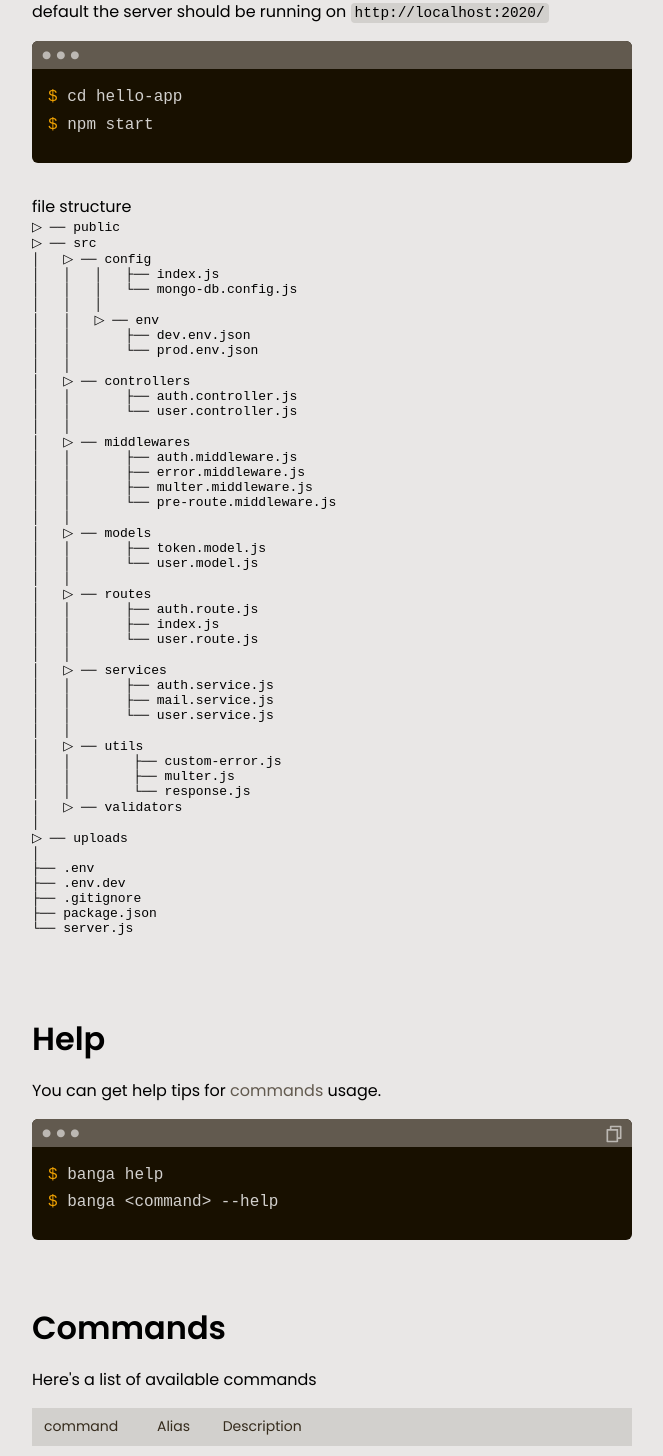
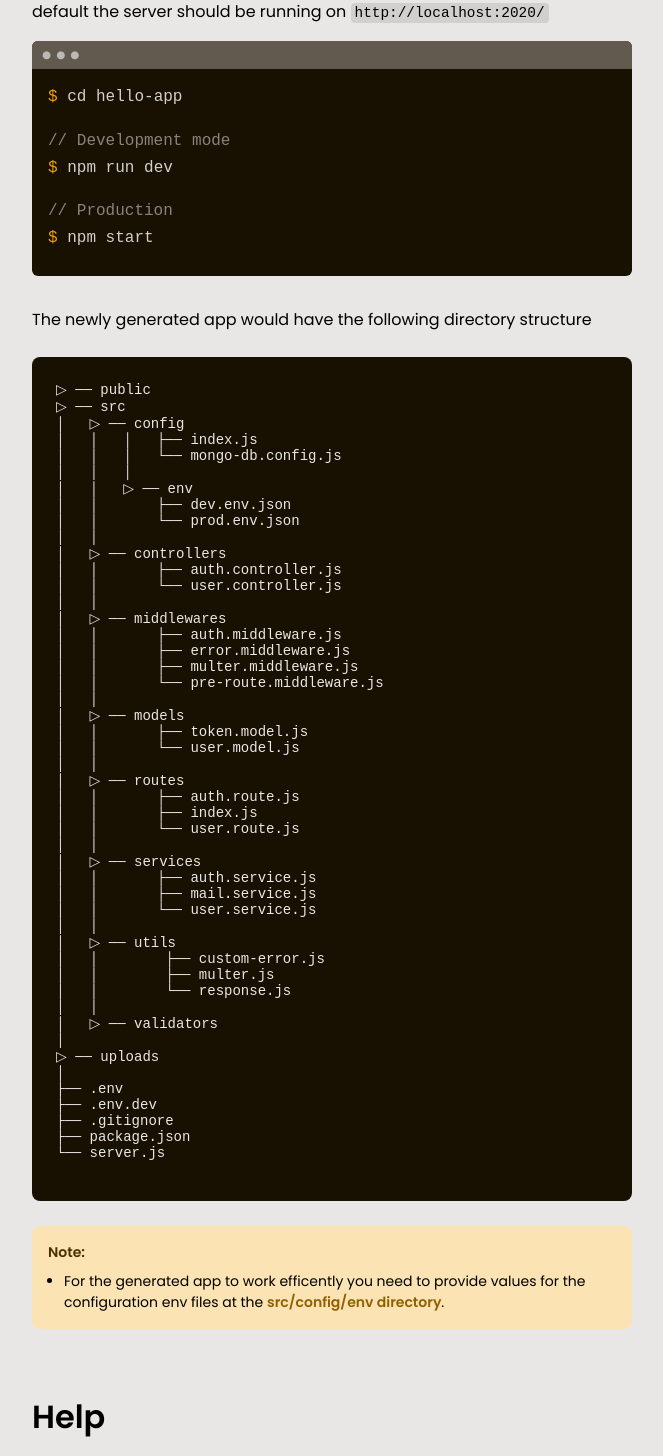
Before and after one commit to bangajs/documentation, an Angular app: page / in a window 1280 px wide. Shown: the part 1545-3001 px from the top of the page, without its empty margins (144-807 px from the left). Built offline with nearby package versions, Linux system fonts and the light colour scheme.

Commit message:
style: design code board UI

```diff
--- a/src/app/app.component.html
+++ b/src/app/app.component.html
@@ -106,12 +106,19 @@
         </p>
         <app-terminal [isCopiable]=false>
           <span class="cli-line">$ cd hello-app</span>
+
+          <div class="cli-comment">
+            // Development mode </div>
+          <span class="cli-line">$ npm run dev</span>
+
+          <div class="cli-comment"> // Production </div>
           <span class="cli-line">$ npm start</span>
         </app-terminal>
 
-        <p>file structure</p>
+        <p>The newly generated app would have the following directory structure</p>
 
-        <pre>
+        <br>
+        <pre class="code-board">
 ▷ ── public
 ▷ ── src
 │   ▷ ── config
@@ -150,6 +157,7 @@
 │   │        ├── custom-error.js
 │   │        ├── multer.js
 │   │        └── response.js
+│   │
 │   ▷ ── validators
 │
 ▷ ── uploads
@@ -160,6 +168,16 @@
 ├── package.json
 └── server.js
         </pre>
+      </div><br>
+
+      <div class="notice">
+        <h4>Note:</h4>
+        <ul>
+          <li>
+            For the generated app to work efficently you need to provide values for the configuration env files at the
+            <b>src/config/env directory</b>.
+          </li>
+        </ul>
       </div>
     </section>
 
--- a/src/app/app.component.scss
+++ b/src/app/app.component.scss
@@ -146,3 +146,13 @@ aside {
     display: none;
   }
 }
+
+.code-board{
+  background: #181000;
+  color: #e9e7e6;
+  border-radius: 0.5rem;
+  padding: 1.5rem;
+  overflow-x: auto;
+  font-family: var(--font-2);
+  font-size: 0.875rem;
+}
```
